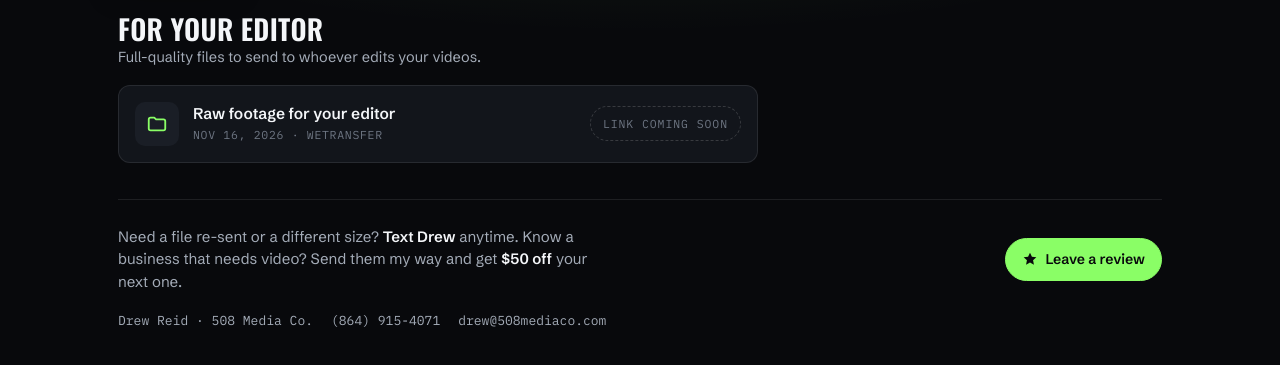
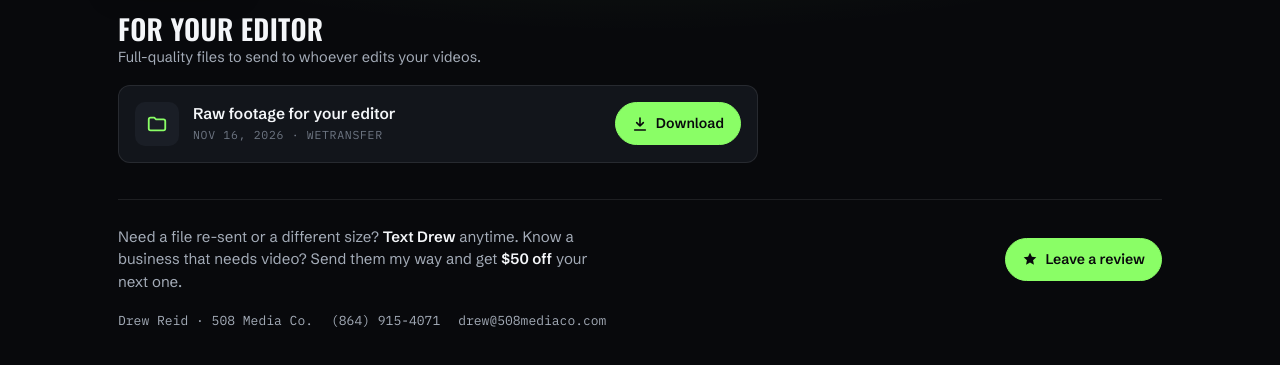
Before and after one commit to drewreid508/deliver, a plain HTML site: page hds/index.html in a window 1280 px wide. Shown: the part 223-588 px from the top of the page. Drawn offline with nearby package versions, Linux system fonts and the light colour scheme.

Commit message:
hds: editor WeTransfer link

```diff
--- a/hds/index.html
+++ b/hds/index.html
@@ -180,7 +180,7 @@ dialog::backdrop{background:rgba(4,5,7,.88);backdrop-filter:blur(4px)}
 </dialog>
 
 <script>
-var DATA = {"name": "HDS", "logo": "logo.png", "drive": "", "updated": "2026-11-16", "files": [{"title": "Raw footage for your editor", "note": "WeTransfer", "date": "2026-11-16", "url": ""}], "videos": []};
+var DATA = {"name": "HDS", "logo": "logo.png", "drive": "", "updated": "2026-11-16", "files": [{"title": "Raw footage for your editor", "note": "WeTransfer", "date": "2026-11-16", "url": "https://we.tl/t-zqCOGMYBuWukTEFH"}], "videos": []};
 (function(){
   var $ = function(id){ return document.getElementById(id); };
   var PLAY = '<svg width="16" height="16" viewBox="0 0 24 24" fill="currentColor" aria-hidden="true"><path d="M8 5.5v13l11-6.5z"/></svg>';
```
